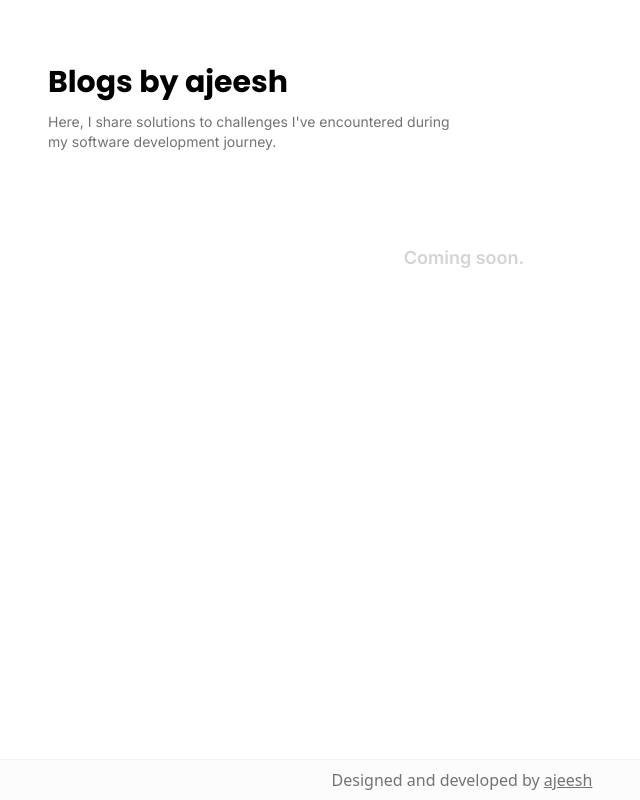
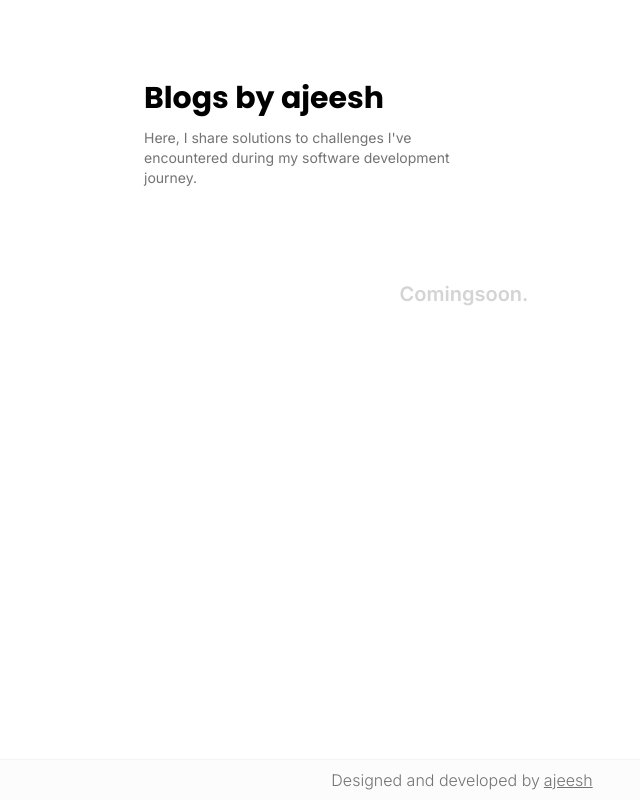
Before and after one commit to ajeeshRS/personal-blog, a React (Vite) app: page / in a window 1280 px wide. Shown: the whole page, without its empty margins (176-816 px from the left). Built offline with nearby package versions, Linux system fonts and the light colour scheme.

Commit message:
added motion

```diff
--- a/package.json
+++ b/package.json
@@ -11,6 +11,7 @@
   },
   "dependencies": {
     "lucide-react": "^0.469.0",
+    "motion": "^11.15.0",
     "react": "^18.3.1",
     "react-dom": "^18.3.1",
     "react-router": "^7.1.1"
--- a/src/App.tsx
+++ b/src/App.tsx
@@ -1,22 +1,62 @@
 import Footer from "./components/Footer";
+import { motion } from "motion/react";
 
 function App() {
+  const comingSoonText = "Coming soon.";
+
+  const container = {
+    hidden: { opacity: 0 },
+    visible: {
+      opacity: 1,
+      transition: {
+        delayChildren: 0.1,
+        staggerChildren: 0.2,
+      },
+    },
+  };
+
+  const item = {
+    hidden: { opacity: 0, y: -20 },
+    visible: { opacity: 1, y: 0 },
+    transition: { duration: 0.4, ease: "easeIn" },
+  };
   return (
     <>
       <div className="flex flex-col items-center justify-between min-h-[100vh]">
-        <div className="w-full flex flex-col items-start py-16 space-y-3 md:px-56 px-5">
-          <h3 className="font-bold font-poppins text-3xl text-neutral-850">
+        <div className="w-full flex flex-col items-start py-20 space-y-3 md:px-80 px-5">
+          <motion.h3
+            initial={{ y: -30, opacity: 0 }}
+            animate={{ y: 0, opacity: 1 }}
+            transition={{ duration: 0.6, ease: "easeInOut" }}
+            className="font-bold font-poppins text-3xl text-neutral-850"
+          >
             Blogs by ajeesh
-          </h3>
-          <p className="text-sm text-neutral-500 font-inter md:w-1/2 ">
-            Here, I share solutions to challenges I&apos;ve encountered during my
-            software development journey.
-          </p>
-          <div className="w-full flex justify-center items-center py-20">
-            <p className="text-lg font-semibold text-neutral-300 font-inter">
-              Coming soon.
-            </p>
-          </div>
+          </motion.h3>
+          <motion.p
+            initial={{ y: -30, opacity: 0 }}
+            animate={{ y: 0, opacity: 1 }}
+            transition={{ duration: 0.6, ease: "easeInOut" }}
+            className="text-sm text-neutral-500 font-inter md:w-1/2 "
+          >
+            Here, I share solutions to challenges I&apos;ve encountered during
+            my software development journey.
+          </motion.p>
+          <motion.div
+            variants={container}
+            initial="hidden"
+            animate="visible"
+            className="w-full flex justify-center items-center py-20"
+          >
+            {comingSoonText.split("").map((t, i) => (
+              <motion.p
+                variants={item}
+                key={i}
+                className="text-xl font-semibold text-neutral-300 font-inter"
+              >
+                {t}
+              </motion.p>
+            ))}
+          </motion.div>
         </div>
         <Footer />
       </div>
--- a/src/components/Footer.tsx
+++ b/src/components/Footer.tsx
@@ -1,9 +1,15 @@
+import { motion } from "motion/react";
 function Footer() {
   return (
     <footer
-      className={`bg-[#FCFCFC] w-full h-fit py-2 text-neutral-500 border-t border-t-gray-100 shadow-md flex flex-col justify-center items-center`}
+      className={`bg-[#FCFCFC] w-full h-fit py-2 font-inter text-neutral-500 border-t border-t-gray-100 shadow-md flex flex-col justify-center items-center`}
     >
-      <p className="font-light">
+      <motion.p
+        initial={{ y: 20, opacity: 0 }}
+        animate={{ y: 0, opacity: 100 }}
+        transition={{ duration: 0.6, ease: "easeIn" }}
+        className="font-light"
+      >
         Designed and developed by
         <a
           className="hover:underline px-1"
@@ -11,7 +17,7 @@ function Footer() {
         >
           <span className="underline">ajeesh</span>
         </a>
-      </p>
+      </motion.p>
     </footer>
   );
 }
```
Also changed, not shown: 1 other file (tests, documents, lock files or other folders).
